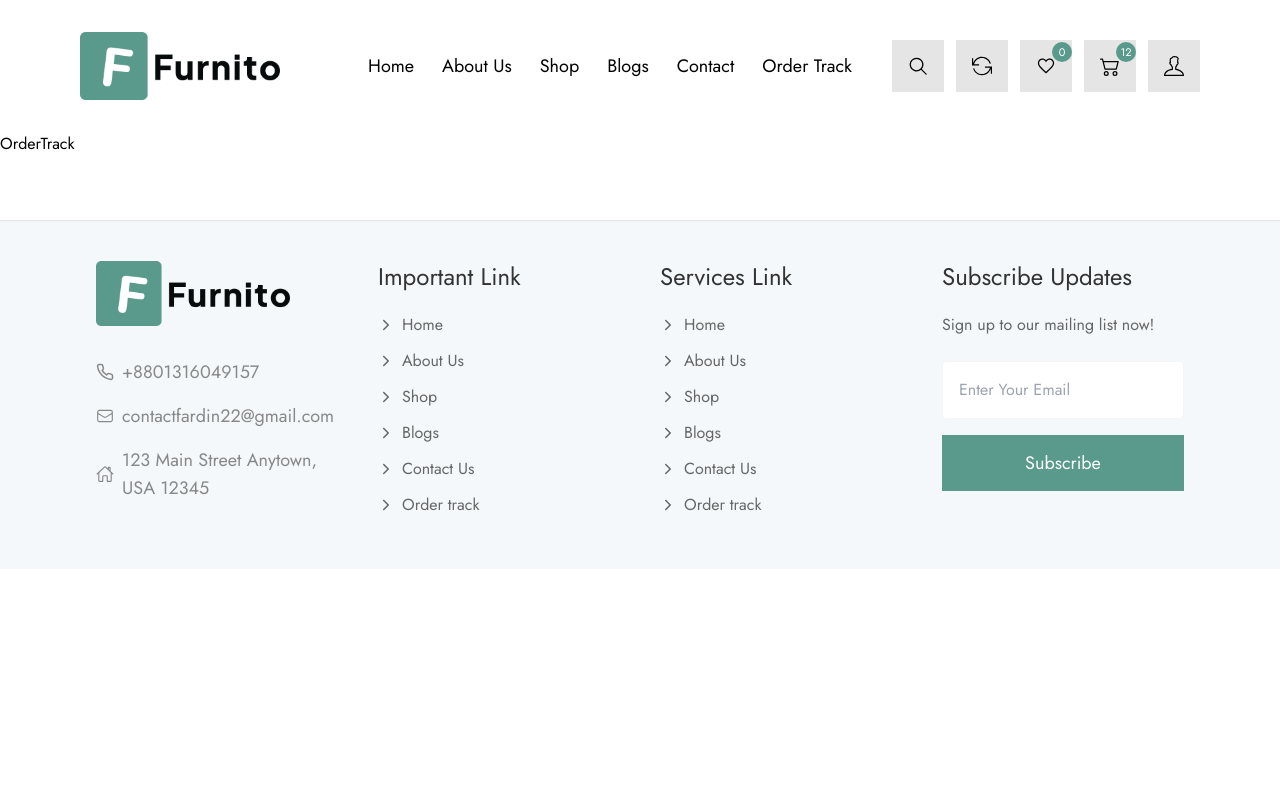
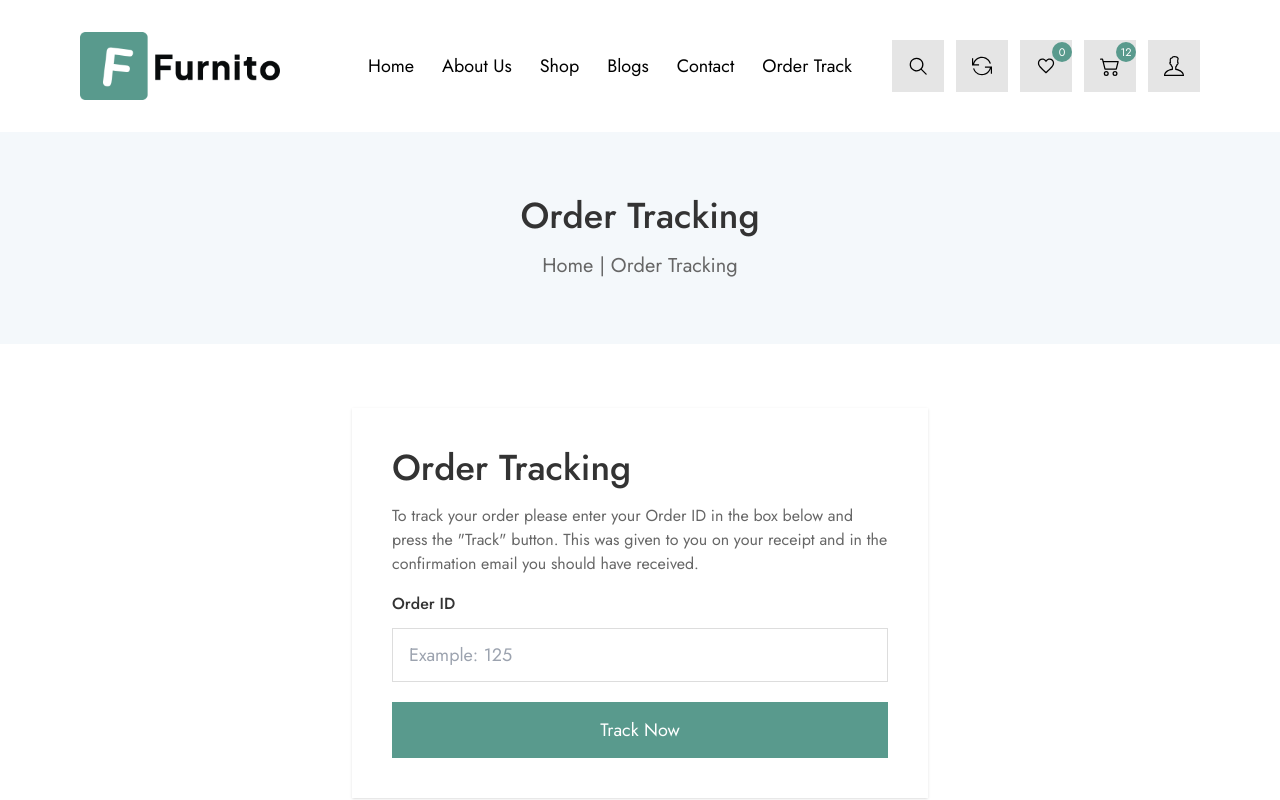
Before and after one commit to devfardin/furniture-Ecommerce-website, a React (Vite) app: page /order-track in a window 1280 px wide. Shown: the top 800 px of the page. Built offline with nearby package versions, Linux system fonts and the light colour scheme.

Commit message:
make product tracking page for order status

```diff
--- a/src/pages/orderTrack/OrderTrack.jsx
+++ b/src/pages/orderTrack/OrderTrack.jsx
@@ -1,8 +1,27 @@
 import React from 'react'
-
+import PageHeader from '../../components/shared/PageHeader'
+import Container from '../../components/shared/Container'
 const OrderTrack = () => {
   return (
-    <div>OrderTrack</div>
+    <div>
+      <PageHeader page='Order Tracking'/>
+      <Container>
+        <div className='max-w-xl shadow p-10 mx-auto mt-10 lg:mt-16'>
+          <h1 className='text-4xl font-medium text-heading mb-4'>Order Tracking</h1>
+          <p className='text-base text-pera font-normal'>To track your order please enter your Order ID in the box below and press the "Track" button. This was given to you on your receipt and in the confirmation email you should have received.</p>
+
+          <form className='mt-4 flex flex-col gap-3'>
+          <label htmlFor="id" className='text-base font-medium text-heading'>Order ID</label>
+          <input  className='py-3 px-4 font-normal text-lg text-heading border border-[#dddddd] focus:border-primary outline-none duration-300 transition-all'
+
+          type="text" for='id' placeholder='Example: 125'/>
+          <button className='text-lg font-normal text-center text-white hover:text-primary bg-primary hover:bg-transparent border-2 border-transparent hover:border-2 hover:border-primary duration-300 transition-all py-3 px-4 w-full mt-2'
+          type='submit'>Track Now</button>
+        </form>
+        </div>
+
+      </Container>
+    </div>
   )
 }
 
```
